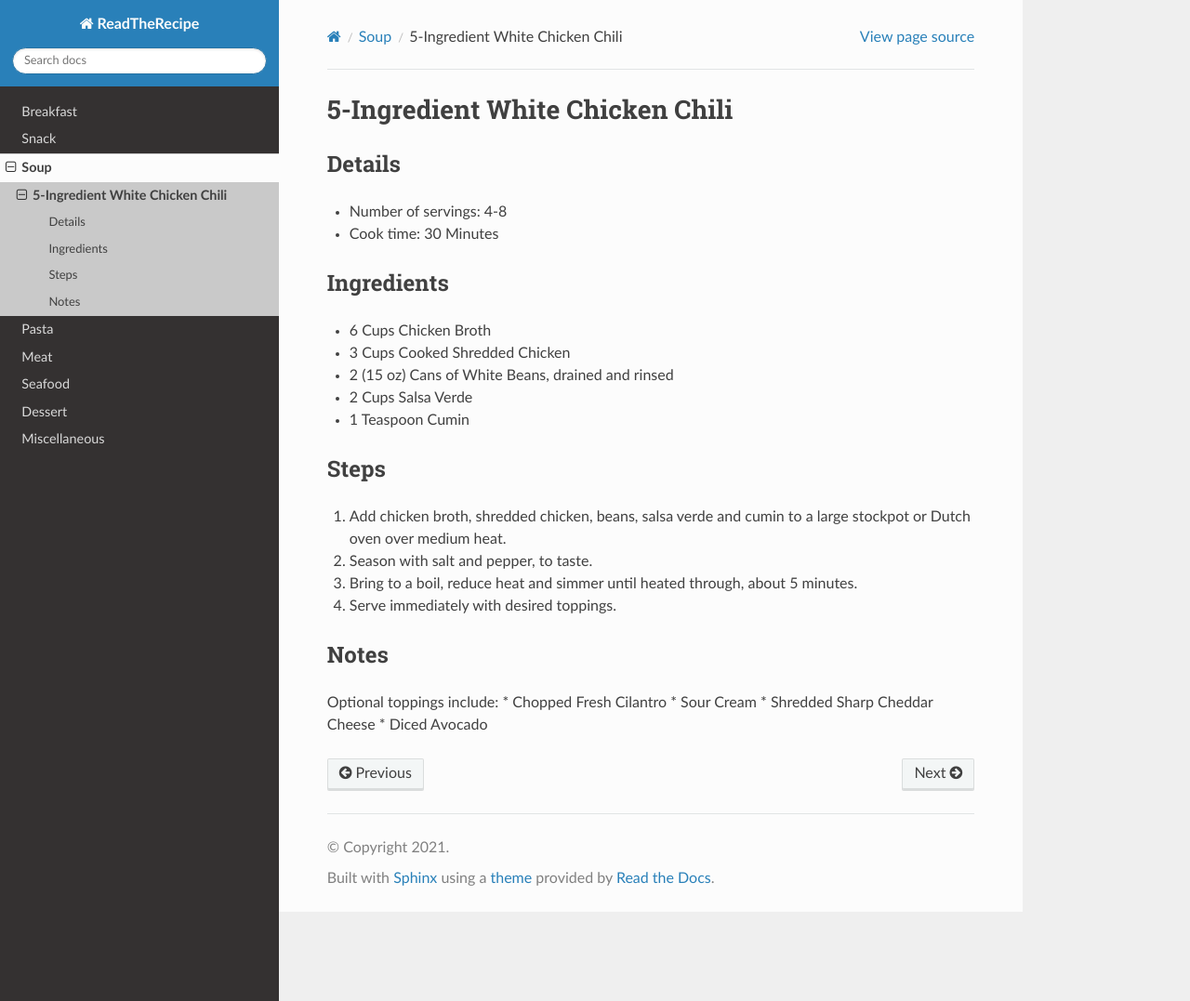
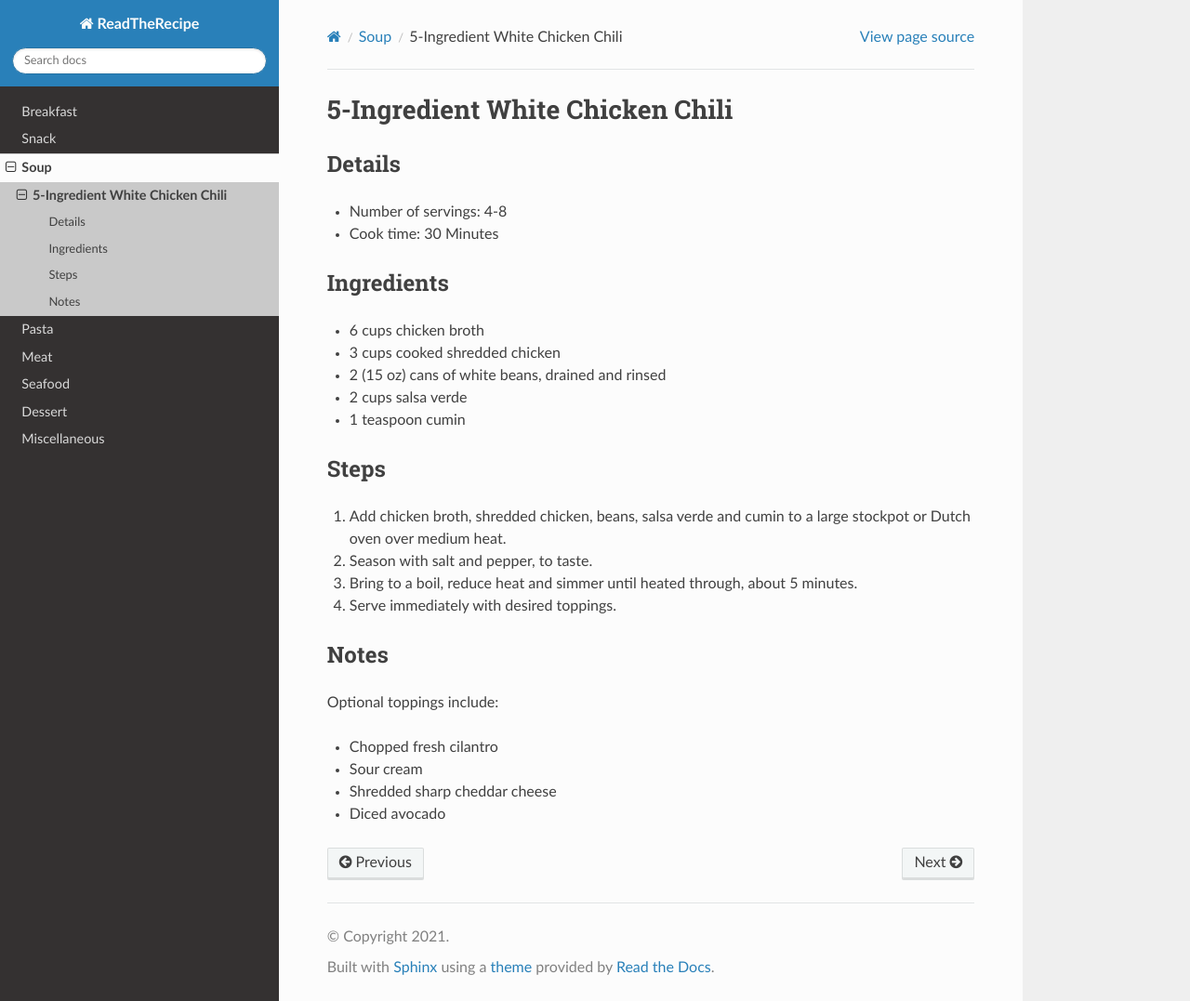
Before and after one commit to bernardopacini/ReadTheRecipe, a Sphinx documentation site: the page built from source/soup/fiveIngrWhiteChickenChili.rst, in a window 1280 px wide and 1077 px high. Shown: the whole window at 93% size. Built offline with Sphinx 7.4.7 and the Read the Docs theme 2.0.0, drawn with Linux system fonts in a browser that asks for light colours.

```diff
--- a/source/pasta/index.rst
+++ b/source/pasta/index.rst
@@ -3,3 +3,5 @@ Pasta
 
 .. toctree::
    :maxdepth: 1
+
+   carbonara
--- a/source/soup/fiveIngrWhiteChickenChili.rst
+++ b/source/soup/fiveIngrWhiteChickenChili.rst
@@ -3,19 +3,22 @@
 
 Details
 -------
+
 * Number of servings: 4-8
 * Cook time: 30 Minutes
 
 Ingredients
 -----------
-* 6 Cups Chicken Broth
-* 3 Cups Cooked Shredded Chicken
-* 2 (15 oz) Cans of White Beans, drained and rinsed
-* 2 Cups Salsa Verde
-* 1 Teaspoon Cumin
+
+* 6 cups chicken broth
+* 3 cups cooked shredded chicken
+* 2 (15 oz) cans of white beans, drained and rinsed
+* 2 cups salsa verde
+* 1 teaspoon cumin
 
 Steps
 -----
+
 #. Add chicken broth, shredded chicken, beans, salsa verde and cumin to a large stockpot or Dutch oven over medium heat.
 #. Season with salt and pepper, to taste.
 #. Bring to a boil, reduce heat and simmer until heated through, about 5 minutes.
@@ -23,8 +26,10 @@ Steps
 
 Notes
 -----
+
 Optional toppings include:
-* Chopped Fresh Cilantro
-* Sour Cream
-* Shredded Sharp Cheddar Cheese
-* Diced Avocado
+
+* Chopped fresh cilantro
+* Sour cream
+* Shredded sharp cheddar cheese
+* Diced avocado
```
Also changed, not shown: source/breakfast/pancakes.rst (+11 -8 lines), source/meat/stuffingChickenBake.rst (+12 -8 lines), source/pasta/carbonara.rst (added, +32 -0 lines), source/meat/index.rst (line endings or trailing spaces), source/soup/index.rst (line endings or trailing spaces).
